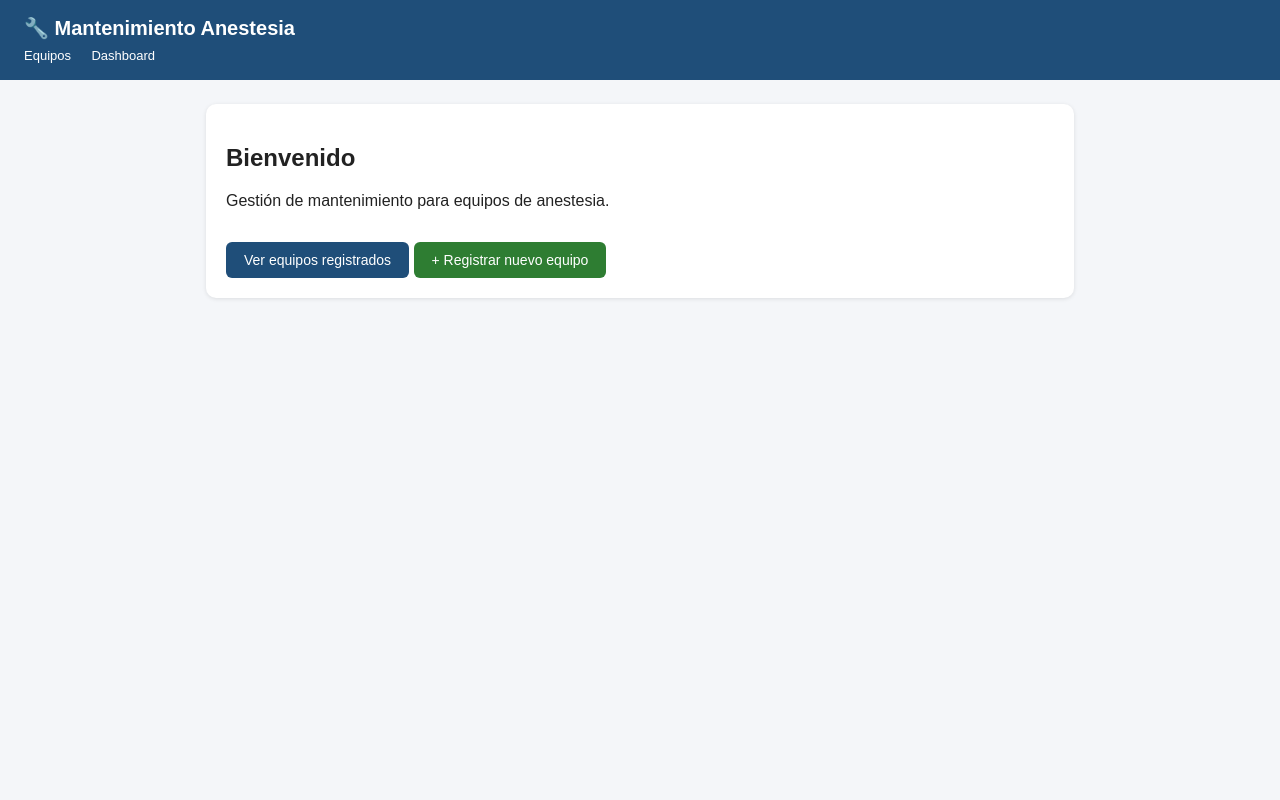
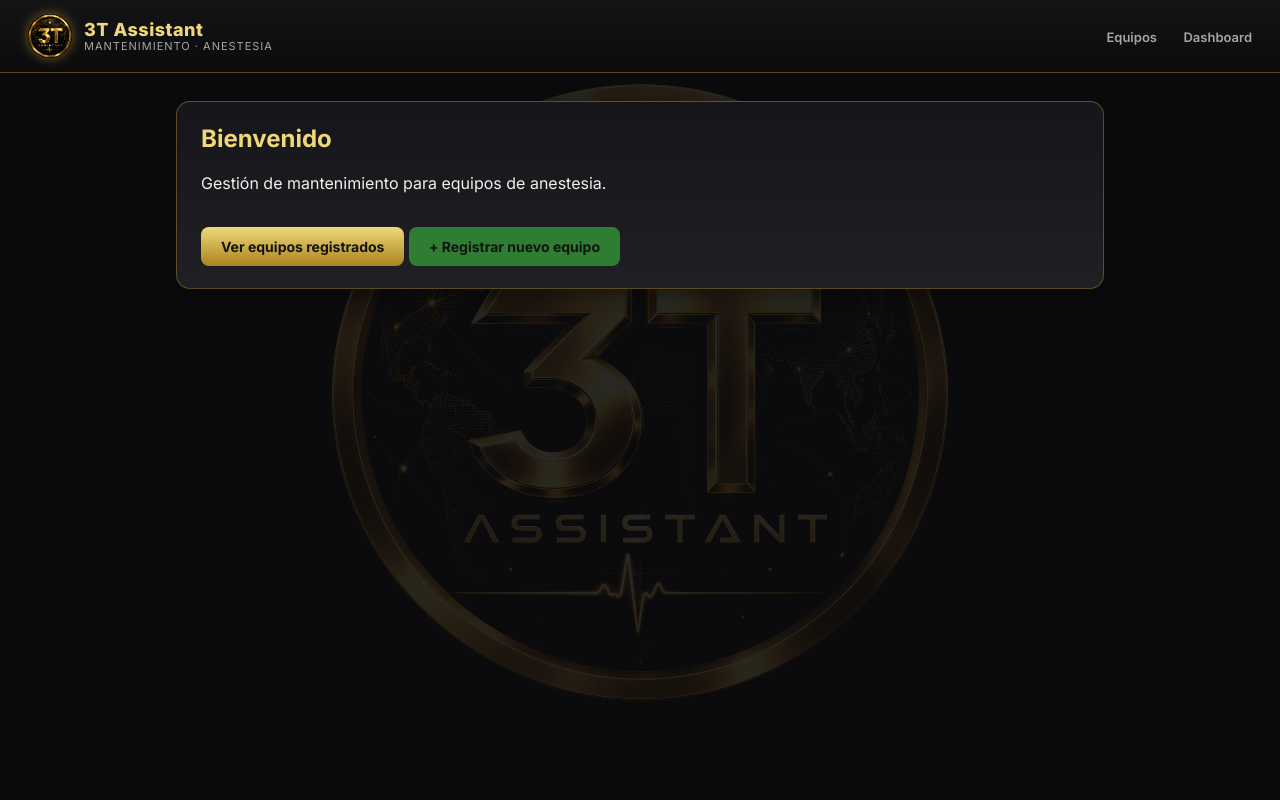
Before and after one commit to hesneyhutorressa-prog/anestesia-app, a Flask app: page / in a window 1280 px wide. Run offline with Flask 3, Linux system fonts and the light colour scheme.

Commit message:
Diseño visual: tema negro/dorado, logo 3T Assistant y marca de agua

```diff
--- a/app/templates/base.html
+++ b/app/templates/base.html
@@ -3,38 +3,139 @@
 <head>
     <meta charset="UTF-8">
     <meta name="viewport" content="width=device-width, initial-scale=1.0">
-    <title>{% block title %}Mantenimiento Anestesia{% endblock %}</title>
+    <title>{% block title %}3T Assistant{% endblock %}</title>
+    <link rel="icon" type="image/png" href="{{ url_for('static', filename='img/logo.png') }}">
+    <link href="https://fonts.googleapis.com/css2?family=Inter:wght@400;600;700;800&display=swap" rel="stylesheet">
     <style>
+        :root {
+            --gold: #d4af37;
+            --gold-light: #f0d878;
+            --gold-dark: #a8841f;
+            --bg-dark: #0b0b0d;
+            --bg-panel: #16161a;
+            --bg-panel-2: #1f1f24;
+            --border-gold: rgba(212, 175, 55, 0.35);
+            --text-main: #f2f0ea;
+            --text-muted: #a8a6a0;
+            --ok: #3fbf6f;
+            --warn: #e0a83c;
+            --danger: #d9534f;
+        }
         * { box-sizing: border-box; }
-        body { font-family: Arial, sans-serif; margin: 0; background: #f4f6f9; color: #222; }
-        header { background: #1f4e79; color: white; padding: 16px 24px; }
-        header h1 { margin: 0; font-size: 20px; }
-        header a { color: white; text-decoration: none; }
-        main { max-width: 900px; margin: 24px auto; padding: 0 16px; }
-        .card { background: white; border-radius: 10px; padding: 20px; box-shadow: 0 1px 4px rgba(0,0,0,0.1); margin-bottom: 20px; }
-        label { display: block; margin-top: 12px; font-weight: bold; font-size: 14px; }
-        input, select, textarea { width: 100%; padding: 8px; margin-top: 4px; border: 1px solid #ccc; border-radius: 6px; font-size: 14px; }
-        button, .btn { background: #1f4e79; color: white; border: none; padding: 10px 18px; border-radius: 6px; cursor: pointer; font-size: 14px; text-decoration: none; display: inline-block; margin-top: 16px; }
-        button:hover, .btn:hover { background: #163a5c; }
-        table { width: 100%; border-collapse: collapse; margin-top: 12px; }
-        th, td { text-align: left; padding: 10px; border-bottom: 1px solid #e0e0e0; font-size: 14px; }
-        th { background: #eaf2fb; }
-        .badge { padding: 3px 10px; border-radius: 12px; font-size: 12px; font-weight: bold; }
-        .badge-ok { background: #d5f5e3; color: #1e8449; }
-        .badge-warn { background: #fdebd0; color: #7d5a00; }
-        .flash { padding: 10px 14px; border-radius: 6px; margin-bottom: 16px; font-size: 14px; }
-        .flash-success { background: #d5f5e3; color: #1e8449; }
-        .flash-error { background: #fadbd8; color: #943126; }
+                        html, body { height: 100%; }
+        body {
+            font-family: 'Inter', Arial, sans-serif;
+            margin: 0;
+            background-color: var(--bg-dark);
+            color: var(--text-main);
+            min-height: 100vh;
+            position: relative;
+        }
+        body::before {
+            content: "";
+            position: fixed;
+            inset: 0;
+            background-image: url("{{ url_for('static', filename='img/logo_watermark.png') }}");
+            background-repeat: no-repeat;
+            background-position: center 45%;
+            background-size: 50%;
+            opacity: 0.12;
+            z-index: 0;
+            pointer-events: none;
+        }
+        header, main {
+            position: relative;
+            z-index: 1;
+        }
+        header {
+            background: linear-gradient(180deg, #141416 0%, #0b0b0d 100%);
+            border-bottom: 1px solid var(--border-gold);
+            padding: 14px 28px;
+            display: flex;
+            align-items: center;
+            justify-content: space-between;
+            flex-wrap: wrap;
+            gap: 10px;
+        }
+        .brand { display: flex; align-items: center; gap: 12px; text-decoration: none; }
+        .brand img { height: 44px; width: 44px; border-radius: 50%; box-shadow: 0 0 12px rgba(212,175,55,0.5); }
+        .brand-text { display: flex; flex-direction: column; line-height: 1.1; }
+        .brand-text .name { font-weight: 800; font-size: 18px; letter-spacing: 0.5px; color: var(--gold-light); }
+        .brand-text .tag { font-size: 11px; color: var(--text-muted); letter-spacing: 1px; text-transform: uppercase; }
+        nav a {
+            color: var(--text-muted);
+            text-decoration: none;
+            font-size: 13px;
+            font-weight: 600;
+            margin-left: 22px;
+            padding-bottom: 4px;
+            border-bottom: 2px solid transparent;
+            transition: color 0.2s, border-color 0.2s;
+        }
+        nav a:hover { color: var(--gold-light); border-color: var(--gold); }
+        main { max-width: 960px; margin: 28px auto; padding: 0 16px; }
+        .card {
+            background: linear-gradient(180deg, var(--bg-panel) 0%, var(--bg-panel-2) 100%);
+            border: 1px solid var(--border-gold);
+            border-radius: 14px;
+            padding: 22px 24px;
+            margin-bottom: 22px;
+            box-shadow: 0 4px 18px rgba(0,0,0,0.4);
+        }
+        .card h2, .card h3 { color: var(--gold-light); margin-top: 0; }
+        label { display: block; margin-top: 14px; font-weight: 600; font-size: 13px; color: var(--text-muted); }
+        input, select, textarea {
+            width: 100%;
+            padding: 10px 12px;
+            margin-top: 6px;
+            border: 1px solid #3a3a40;
+            border-radius: 8px;
+            font-size: 14px;
+            background: #0f0f12;
+            color: var(--text-main);
+        }
+        input:focus, select:focus, textarea:focus { outline: none; border-color: var(--gold); }
+        button, .btn {
+            background: linear-gradient(180deg, var(--gold-light) 0%, var(--gold-dark) 100%);
+            color: #14140f;
+            border: none;
+            padding: 11px 20px;
+            border-radius: 8px;
+            cursor: pointer;
+            font-size: 14px;
+            font-weight: 700;
+            text-decoration: none;
+            display: inline-block;
+            margin-top: 18px;
+            transition: transform 0.15s, box-shadow 0.15s;
+        }
+        button:hover, .btn:hover { transform: translateY(-1px); box-shadow: 0 4px 14px rgba(212,175,55,0.35); }
+        table { width: 100%; border-collapse: collapse; margin-top: 14px; }
+        th, td { text-align: left; padding: 10px; border-bottom: 1px solid #2a2a30; font-size: 14px; }
+        th { color: var(--gold-light); font-size: 12px; text-transform: uppercase; letter-spacing: 0.5px; }
+        td a { color: var(--gold-light); }
+        .badge { padding: 3px 10px; border-radius: 12px; font-size: 12px; font-weight: 700; }
+        .badge-ok { background: rgba(63,191,111,0.15); color: var(--ok); border: 1px solid rgba(63,191,111,0.4); }
+        .badge-warn { background: rgba(224,168,60,0.15); color: var(--warn); border: 1px solid rgba(224,168,60,0.4); }
+        .flash { padding: 10px 14px; border-radius: 8px; margin-bottom: 16px; font-size: 14px; border: 1px solid; }
+        .flash-success { background: rgba(63,191,111,0.1); color: var(--ok); border-color: rgba(63,191,111,0.4); }
+        .flash-error { background: rgba(217,83,79,0.1); color: #ff8b87; border-color: rgba(217,83,79,0.4); }
         .grid2 { display: grid; grid-template-columns: 1fr 1fr; gap: 20px; }
-        @media (max-width: 600px) { .grid2 { grid-template-columns: 1fr; } }
+        @media (max-width: 600px) { .grid2 { grid-template-columns: 1fr; } header { flex-direction: column; align-items: flex-start; } }
     </style>
 </head>
 <body>
-        <header>
-        <h1><a href="{{ url_for('main.index') }}">🔧 Mantenimiento Anestesia</a></h1>
-        <nav style="margin-top:6px;">
-            <a href="{{ url_for('equipos.listar') }}" style="margin-right:16px; font-size:13px;">Equipos</a>
-            <a href="{{ url_for('dashboard.index') }}" style="font-size:13px;">Dashboard</a>
+    <header>
+        <a class="brand" href="{{ url_for('main.index') }}">
+            <img src="{{ url_for('static', filename='img/logo.png') }}" alt="3T Assistant">
+            <div class="brand-text">
+                <span class="name">3T Assistant</span>
+                <span class="tag">Mantenimiento · Anestesia</span>
+            </div>
+        </a>
+        <nav>
+            <a href="{{ url_for('equipos.listar') }}">Equipos</a>
+            <a href="{{ url_for('dashboard.index') }}">Dashboard</a>
         </nav>
     </header>
     <main>
```
Also changed, not shown: generar_watermark.py (added, +15 -0 lines), app/static/img/logo.png (added), app/static/img/logo_watermark.png (added).
